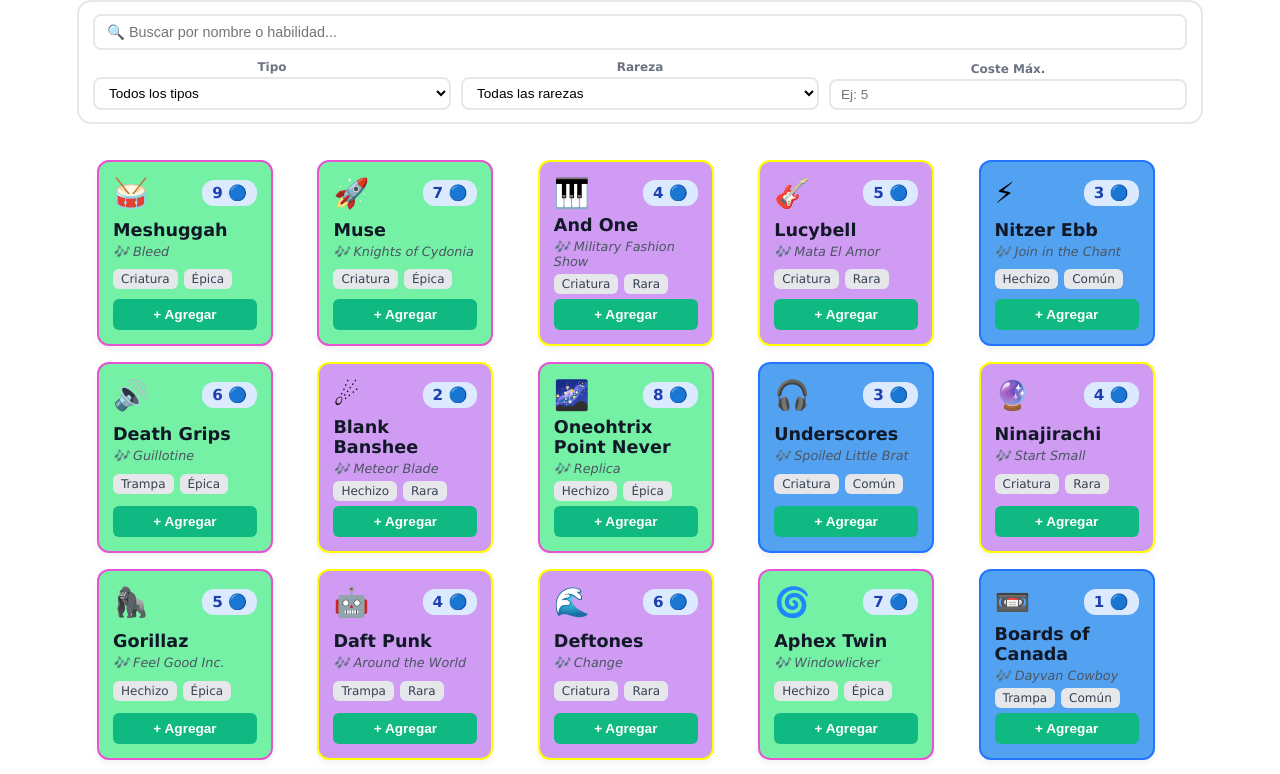
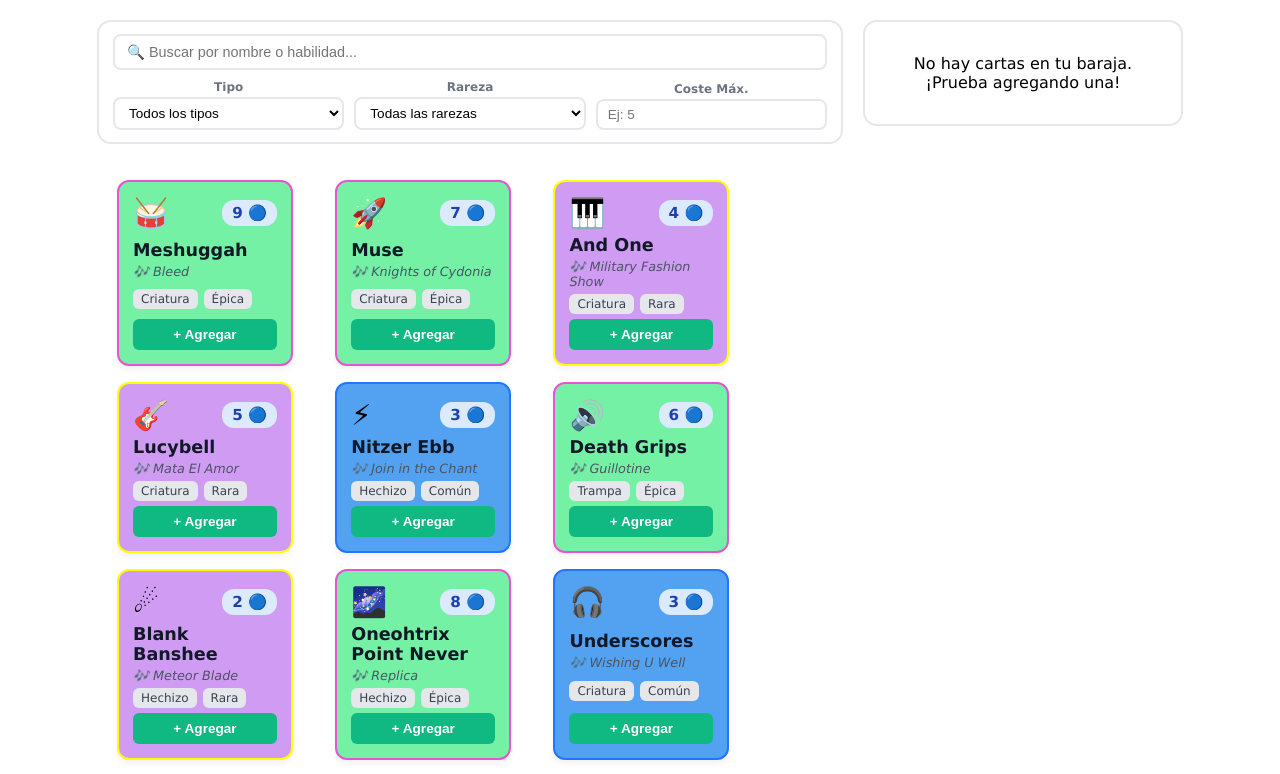
Before and after one commit to fernandakauak/tcgmaker, a Vue app: page / in a window 1280 px wide. Shown: the top 774 px of the page. Built offline with nearby package versions, Linux system fonts and the light colour scheme.

Commit message:
Update: Se unen ambas ramas y sus sistemas para testear funciones

```diff
--- a/src/App.vue
+++ b/src/App.vue
@@ -1,6 +1,7 @@
 <script setup>
 import { ref } from 'vue';
 import Catalogo from './components/Catalogo.vue';
+import PanelMazo from './components/PanelMazo.vue';
 
 const cartas = ref([
   { id: 1, nombre: "Meshuggah", habilidad: "Bleed", emoji: "🥁", tipo: "Criatura", coste: 9, rareza: "Épica" },
@@ -11,19 +12,55 @@
   { id: 6, nombre: "Death Grips", habilidad: "Guillotine", emoji: "🔊", tipo: "Trampa", coste: 6, rareza: "Épica" },
   { id: 7, nombre: "Blank Banshee", habilidad: "Meteor Blade", emoji: "☄", tipo: "Hechizo", coste: 2, rareza: "Rara" },
   { id: 8, nombre: "Oneohtrix Point Never", habilidad: "Replica", emoji: "🌌", tipo: "Hechizo", coste: 8, rareza: "Épica" },
-  { id: 9, nombre: "Underscores", habilidad: "Spoiled Little Brat", emoji: "🎧", tipo: "Criatura", coste: 3, rareza: "Común" },
-  { id: 10, nombre: "Ninajirachi", habilidad: "Start Small", emoji: "🔮", tipo: "Criatura", coste: 4, rareza: "Rara" },
+  { id: 9, nombre: "Underscores", habilidad: "Wishing U Well", emoji: "🎧", tipo: "Criatura", coste: 3, rareza: "Común" },
+  { id: 10, nombre: "Ninajirachi", habilidad: "Delete", emoji: "🔮", tipo: "Criatura", coste: 4, rareza: "Rara" },
   { id: 11, nombre: "Gorillaz", habilidad: "Feel Good Inc.", emoji: "🦍", tipo: "Hechizo", coste: 5, rareza: "Épica" },
   { id: 12, nombre: "Daft Punk", habilidad: "Around the World", emoji: "🤖", tipo: "Trampa", coste: 4, rareza: "Rara" },
   { id: 13, nombre: "Deftones", habilidad: "Change", emoji: "🌊", tipo: "Criatura", coste: 6, rareza: "Rara" },
   { id: 14, nombre: "Aphex Twin", habilidad: "Windowlicker", emoji: "🌀", tipo: "Hechizo", coste: 7, rareza: "Épica" },
   { id: 15, nombre: "Boards of Canada", habilidad: "Dayvan Cowboy", emoji: "📼", tipo: "Trampa", coste: 1, rareza: "Común" }
 ]);
+
+const mazo = ref([]);
+
+function agregarAlMazo(carta) {
+  const existe = mazo.value.find(c => c.id === carta.id);
+  if (existe) {
+    if (existe.cantidad < 2) {
+      existe.cantidad++;
+    }
+  } else {
+    mazo.value.push({ ...carta, cantidad: 1 });
+  }
+}
 </script>
 
 <template>
-  <Catalogo :cartas="cartas" />
+  <div class="layout-app">
+    <div class="col-izquierda">
+      <Catalogo :cartas="cartas" @agregar="agregarAlMazo" />
+    </div>
+    <div class="col-derecha">
+      <PanelMazo :mazo="mazo" />
+    </div>
+  </div>
 </template>
 
-<style>
+<style scoped>
+.layout-app {
+  display: flex;
+  gap: 20px;
+  padding: 20px;
+  align-items: flex-start;
+}
+
+.col-izquierda {
+  flex: 1;
+}
+
+.col-derecha {
+  width: 320px;
+  position: sticky;
+  top: 20px;
+}
 </style>
--- a/src/components/PanelMazo.vue
+++ b/src/components/PanelMazo.vue
@@ -1,49 +1,26 @@
 <script setup>
-    import { ref, reactive, computed } from 'vue';
-    import CartaMazo from './CartaMazo.vue';
-    import StatsMazo from './StatsMazo.vue';
+import { computed } from 'vue';
+import CartaMazo from './CartaMazo.vue';
+import StatsMazo from './StatsMazo.vue';
 
-    const mazo = reactive({
-        cartas: []
-    });
+const props = defineProps({
+    mazo: { type: Array, default: () => [] }
+});
 
-    const cartasDisp = ref([
-        { id: 0, nombre: "Pipo Master", emoji: "👨‍🎤", tipo: "Criatura", coste: 3, rareza: "Rara" },
-        { id: 1, nombre: "Hechizo hecho en casa", emoji: "🌟", tipo: "Hechizo", coste: 1, rareza: "Común" },
-        { id: 2, nombre: "Palabras, palabras palabras", emoji: "☠️", tipo: "Trampa", coste: 8, rareza: "Épica" }
-    ]);
-
-    function borrarCarta(id) {
-        cartasDisp.value = cartasDisp.value.filter(crd => crd.id !== id);
-    };
-
-    function agregarCarta(id) {
-        const cartaOriginal = cartasDisp.value.find(c => c.id === id);
-        if (!cartaOriginal) return;
-
-        const existe = mazo.cartas.find(c => c.id === id);
-        if (existe) {
-            if (existe.cantidad < 2) {
-                existe.cantidad++;
-            }
-        } else {
-            mazo.cartas.push({ ...cartaOriginal, cantidad: 1 });
-        }
-    };
-
+const listaMazo = computed(() => props.mazo);
 </script>
 
 <template>
-    <StatsMazo :card="mazo.cartas" />
-
-    <section>
-        <CartaMazo
-            v-for="carta in cartasDisp"
-            :key="carta.id"
-            :card="carta"
-            @agregar="agregarCarta"
-        />
-    </section>
+    <div class="panel-mazo">
+        <StatsMazo :card="listaMazo" />
+    </div>
 </template>
 
-<style></style>
+<style scoped>
+.panel-mazo {
+    background: white;
+    padding: 16px;
+    border-radius: 14px;
+    border: 2px solid #e5e7eb;
+}
+</style>
```
